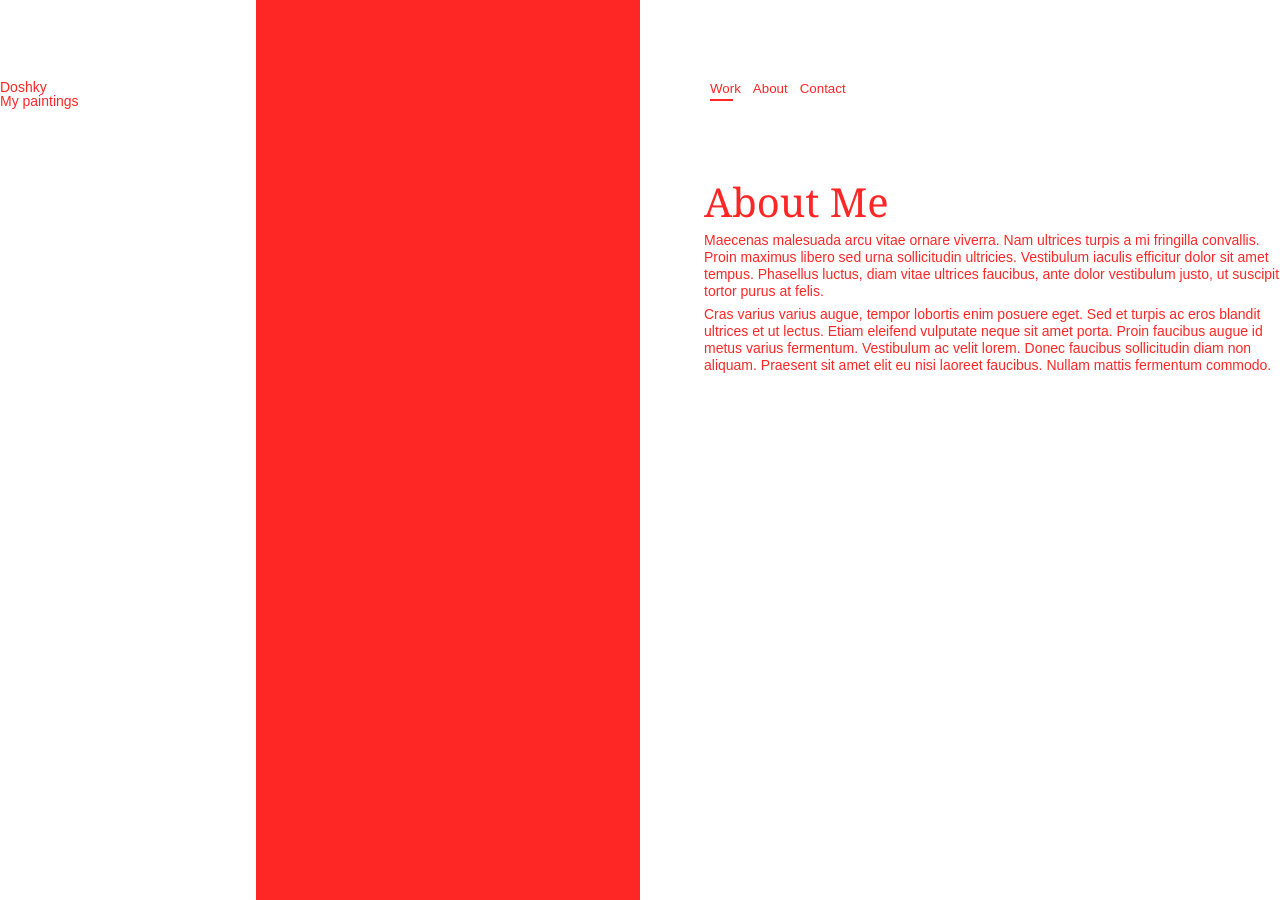
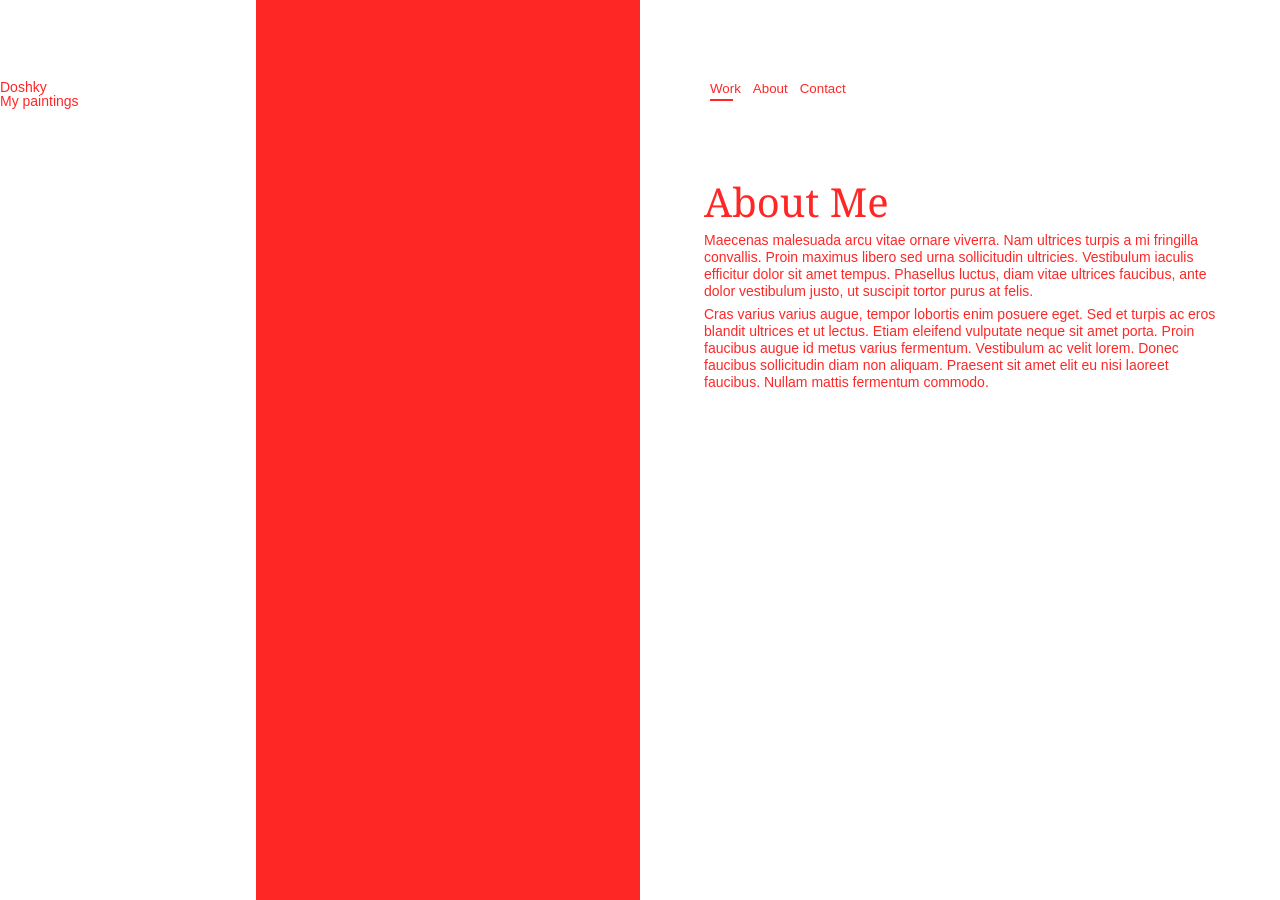
Before and after one commit to doshky/doshky.com, a Jekyll site: the page built from index.html, in a window 1280 px wide. Built offline with Jekyll 4.4.1, drawn with Linux system fonts in a browser that asks for light colours.

Commit message:
Page sections given size and padding

```diff
--- a/assets/css/general.css
+++ b/assets/css/general.css
@@ -89,10 +89,15 @@ body {
 
 .section-set {
 	margin-left: 50%;
-	padding-left: 4rem;
 	position: absolute; z-index: 2;
 	left: 0; right: 0; top: 0; bottom: 0;
 	background-color: var( --foreground-color );
+}
+
+.section-set .section {
+	max-width: 40rem;
+	padding-left: 4rem; padding-right: 4rem;
+
 }
 
 .contact:not( .nav-button ) {
```
